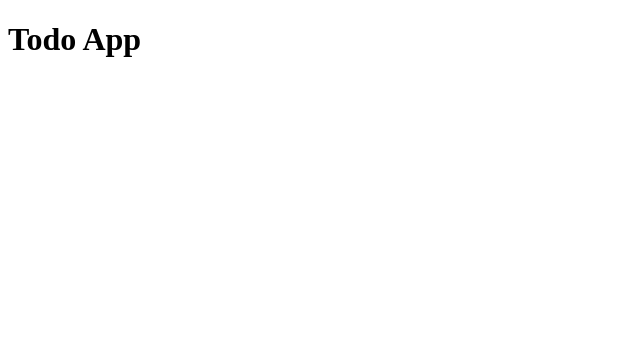
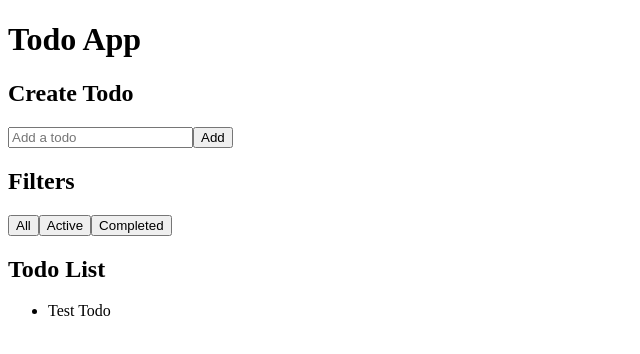
Before and after one commit to ssamuel1234/sam-todo-app2, a React (Vite) app: page / in a window 1280 px wide. Shown: the top 354 px of the page, without its empty margins (0-640 px from the left). Built offline with nearby package versions, Linux system fonts and the light colour scheme.

Commit message:
P4S11: Test App Rendering with Hardcoded Todo

```diff
--- a/src/App.tsx
+++ b/src/App.tsx
@@ -7,7 +7,27 @@ const App: FC = () => {
   return (
     <div>
       <h1>Todo App</h1>
-
+      <section>
+        <h2>Create Todo</h2>
+        {/* Example form for creating todos */}
+        <form>
+          <input type="text" placeholder="Add a todo" />
+          <button type="submit">Add</button>
+        </form>
+      </section>
+      <section>
+        <h2>Filters</h2>
+        {/* Example filter buttons */}
+        <button>All</button>
+        <button>Active</button>
+        <button>Completed</button>
+      </section>
+      <section>
+        <h2>Todo List</h2>
+        <ul>
+          <li>Test Todo</li>
+        </ul>
+      </section>
     </div>
   );
 };
```
Also changed, not shown: 1 other file (tests, documents, lock files or other folders).
